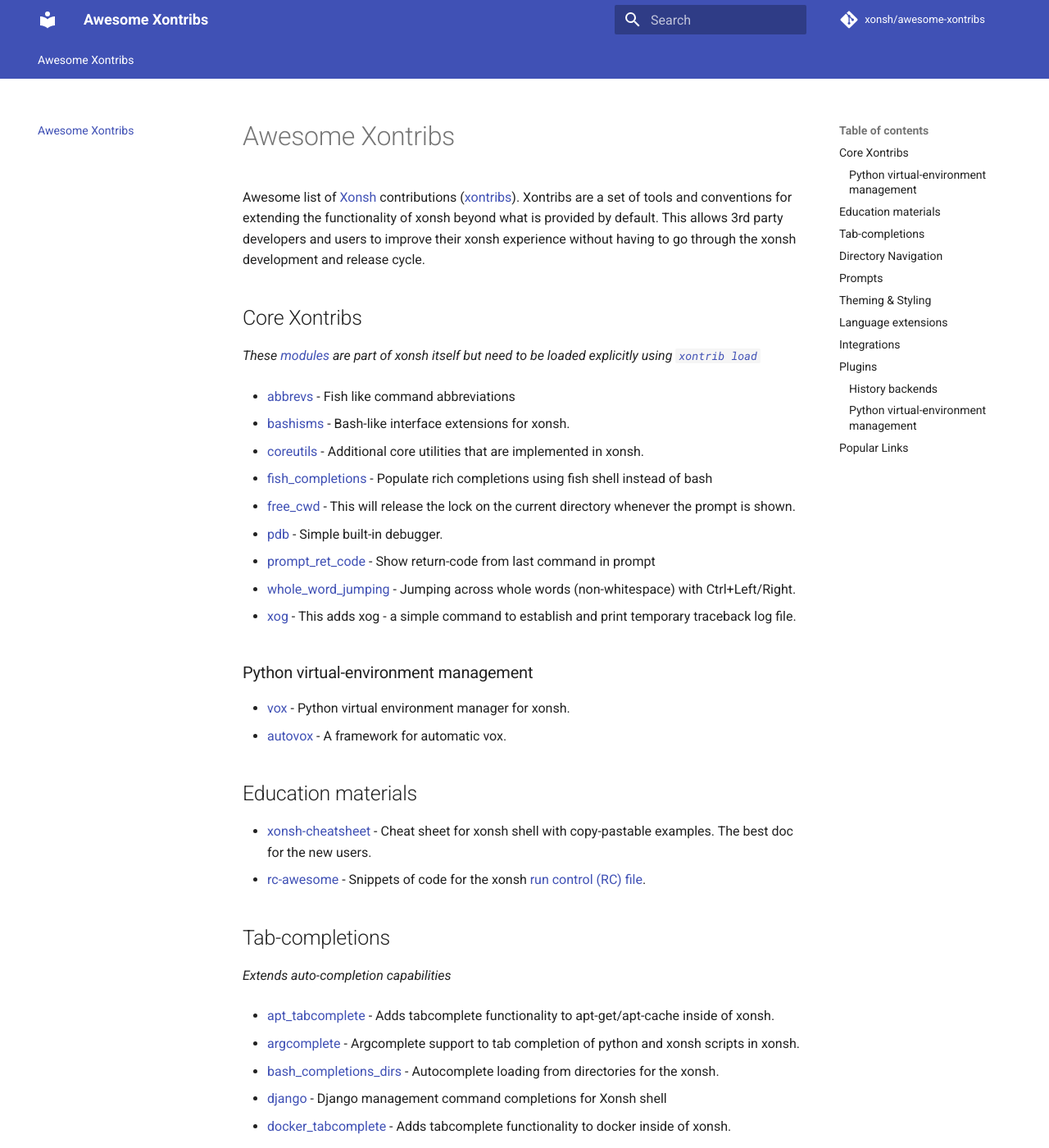
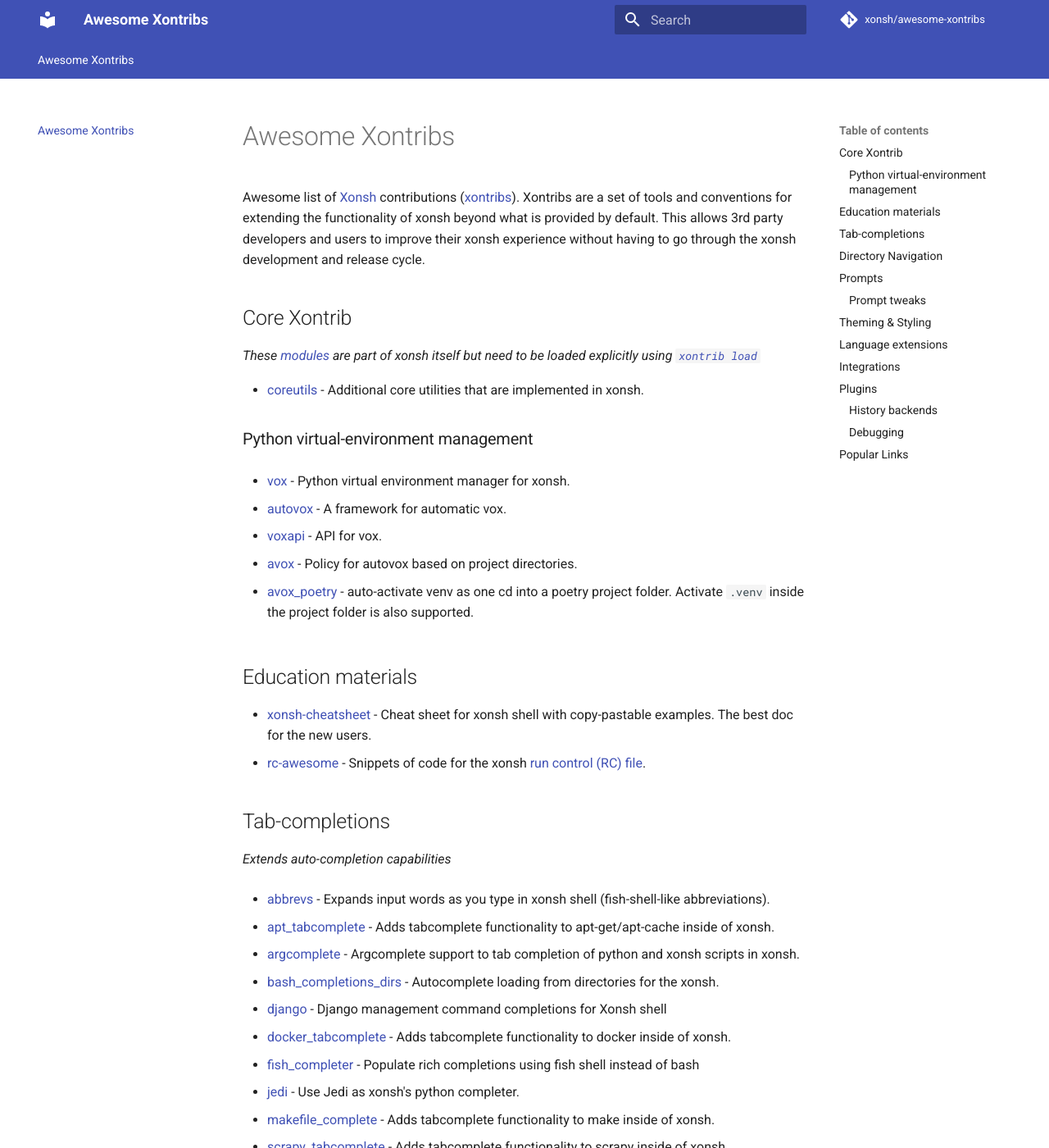
Before and after one commit to xonsh/awesome-xontribs, an MkDocs documentation site: the page built from docs/README.md, in a window 1280 px wide and 1400 px high. Shown: the whole window at 82% size. Built offline with MkDocs 1.6.1 and Material for MkDocs 9.7.7, drawn with Linux system fonts in a browser that asks for light colours; comment, search, counter and statistics services are not loaded; some of the changed text lies outside the part shown.

Commit message:
Update README.md

```diff
--- a/docs/README.md
+++ b/docs/README.md
@@ -2,32 +2,23 @@
 
 Awesome list of [Xonsh](https://xon.sh/) contributions ([xontribs](https://xon.sh/tutorial_xontrib.html)). Xontribs are a set of tools and conventions for extending the functionality of xonsh beyond what is provided by default. This allows 3rd party developers and users to improve their xonsh experience without having to go through the xonsh development and release cycle.
 
-## Core Xontribs
+## Core Xontrib
 
 *These [modules](https://xon.sh/api/_autosummary/xontribs/xontrib.html) are part of xonsh itself but need to be loaded explicitly using [`xontrib load`](https://xon.sh/tutorial_xontrib.html#loading-xontribs)*
 
-* [abbrevs](https://xon.sh/api/_autosummary/xontribs/xontrib.abbrevs.html#module-xontrib.abbrevs) - Fish like command abbreviations
-
-* [bashisms](https://xon.sh/api/_autosummary/xontribs/xontrib.bashisms.html#module-xontrib.bashisms) - Bash-like interface extensions for xonsh.
-
 * [coreutils](https://xon.sh/api/_autosummary/xontribs/xontrib.coreutils.html#module-xontrib.coreutils) - Additional core utilities that are implemented in xonsh.
-
-* [fish_completions](https://xon.sh/api/_autosummary/xontribs/xontrib.fish_completer.html#module-xontrib.fish_completer) - Populate rich completions using fish shell instead of bash
-
-* [free_cwd](https://xon.sh/api/_autosummary/xontribs/xontrib.free_cwd.html#module-xontrib.free_cwd) - This will release the lock on the current directory whenever the prompt is shown.
-
-* [pdb](https://xon.sh/api/_autosummary/xontribs/xontrib.pdb.html#module-xontrib.pdb) - Simple built-in debugger.
-
-* [prompt_ret_code](https://xon.sh/api/_autosummary/xontribs/xontrib.prompt_ret_code.html#module-xontrib.prompt_ret_code) - Show return-code from last command in prompt
-
-* [whole_word_jumping](https://xon.sh/api/_autosummary/xontribs/xontrib.whole_word_jumping.html#module-xontrib.whole_word_jumping) - Jumping across whole words (non-whitespace) with Ctrl+Left/Right.
-
-* [xog](https://xon.sh/api/_autosummary/xontribs/xontrib.xog.html#module-xontrib.xog) - This adds xog - a simple command to establish and print temporary traceback log file.
 
 ### Python virtual-environment management
 
-* [vox](https://xon.sh/api/_autosummary/xontribs/xontrib.vox.html#module-xontrib.vox) - Python virtual environment manager for xonsh.
-* [autovox](https://xon.sh/api/_autosummary/xontribs/xontrib.autovox.html#module-xontrib.autovox) - A framework for automatic vox.
+* [vox](https://github.com/xonsh/xontrib-vox) - Python virtual environment manager for xonsh.
+
+* [autovox](https://github.com/xonsh/xontrib-vox) - A framework for automatic vox.
+
+* [voxapi](https://github.com/xonsh/xontrib-vox) - API for vox.
+
+* [avox](https://github.com/AstraLuma/xontrib-avox) - Policy for autovox based on project directories.
+
+* [avox_poetry](https://github.com/jnoortheen/xontrib-avox-poetry) - auto-activate venv as one cd into a poetry project folder. Activate ``.venv`` inside the project folder is also supported.
 
 
 ## Education materials
@@ -39,6 +30,8 @@
 
 *Extends auto-completion capabilities*
 
+* [abbrevs](https://github.com/xonsh/xontrib-abbrevs) - Expands input words as you type in xonsh shell (fish-shell-like abbreviations).
+
 * [apt_tabcomplete](https://github.com/DangerOnTheRanger/xonsh-apt-tabcomplete) - Adds tabcomplete functionality to apt-get/apt-cache inside of xonsh.
 
 * [argcomplete](https://github.com/anki-code/xontrib-argcomplete) - Argcomplete support to tab completion of python and xonsh scripts in xonsh.
@@ -49,6 +42,8 @@
 
 * [docker_tabcomplete](https://github.com/xsteadfastx/xonsh-docker-tabcomplete) - Adds tabcomplete functionality to docker inside of xonsh.
 
+* [fish_completer](https://github.com/xonsh/xontrib-fish-completer) - Populate rich completions using fish shell instead of bash
+
 * [jedi](https://github.com/xonsh/xontrib-jedi) - Use Jedi as xonsh's python completer.
 
 * [makefile_complete](https://gitlab.com/taconi/xontrib-makefile-complete) - Adds tabcomplete functionality to make inside of xonsh.
@@ -92,6 +89,9 @@
 
 * [prompt_vi_mode](https://github.com/t184256/xontrib-prompt-vi-mode) - vi-mode status formatter for xonsh prompt
 
+### Prompt tweaks
+
+* [whole_word_jumping](https://github.com/xonsh/xontrib-whole-word-jumping) - Jumping across whole words (non-whitespace) with Ctrl+Left/Right.
 
 
 ## Theming & Styling
@@ -111,6 +111,8 @@
 
 
 ## Integrations
+
+* [bashisms](https://xon.sh/api/_autosummary/xontribs/xontrib.bashisms.html#module-xontrib.bashisms) - Bash-like interface extensions for xonsh.
 
 * [distributed](https://github.com/xonsh/xontrib-distributed) - The [distributed](https://pypi.org/project/distributed/) parallel computing library hooks for xonsh.
 
@@ -178,11 +180,12 @@
 
 * [history_encrypt](https://github.com/anki-code/xontrib-history-encrypt) - History backend that encrypt the xonsh shell commands history to prevent leaking sensitive data.
 
-### Python virtual-environment management
+### Debugging
 
-* [avox](https://github.com/AstraLuma/xontrib-avox) - Policy for autovox based on project directories
+* [xontrib-debug-tools](https://github.com/xonsh/xontrib-debug-tools) - Debug tools for xonsh shell:
 
-* [avox_poetry](https://github.com/jnoortheen/xontrib-avox-poetry) - auto-activate venv as one cd into a poetry project folder. Activate ``.venv`` inside the project folder is also supported.
+  * `xog` - This adds xog - a simple command to establish and print temporary traceback log file.
+  * `pdb` - Simple built-in debugger.
 
 
 ## Popular Links
```
Also changed, not shown: other parts of docs/README.md (+5 -3 lines).
